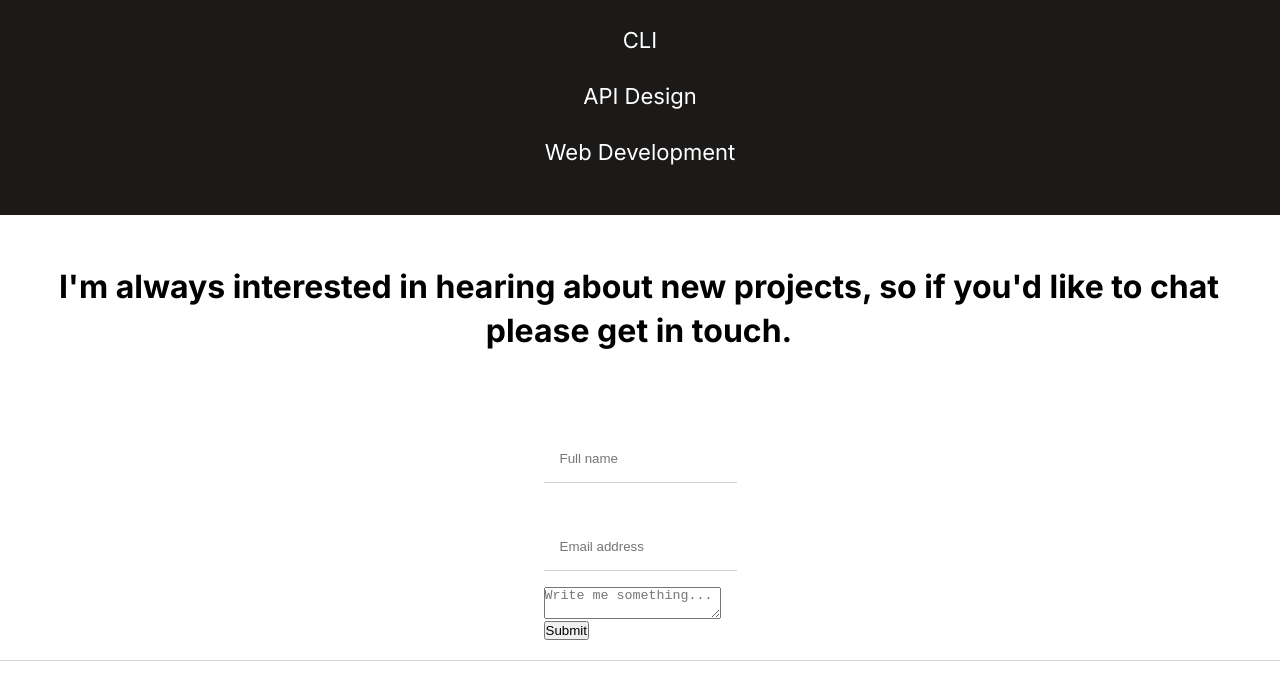
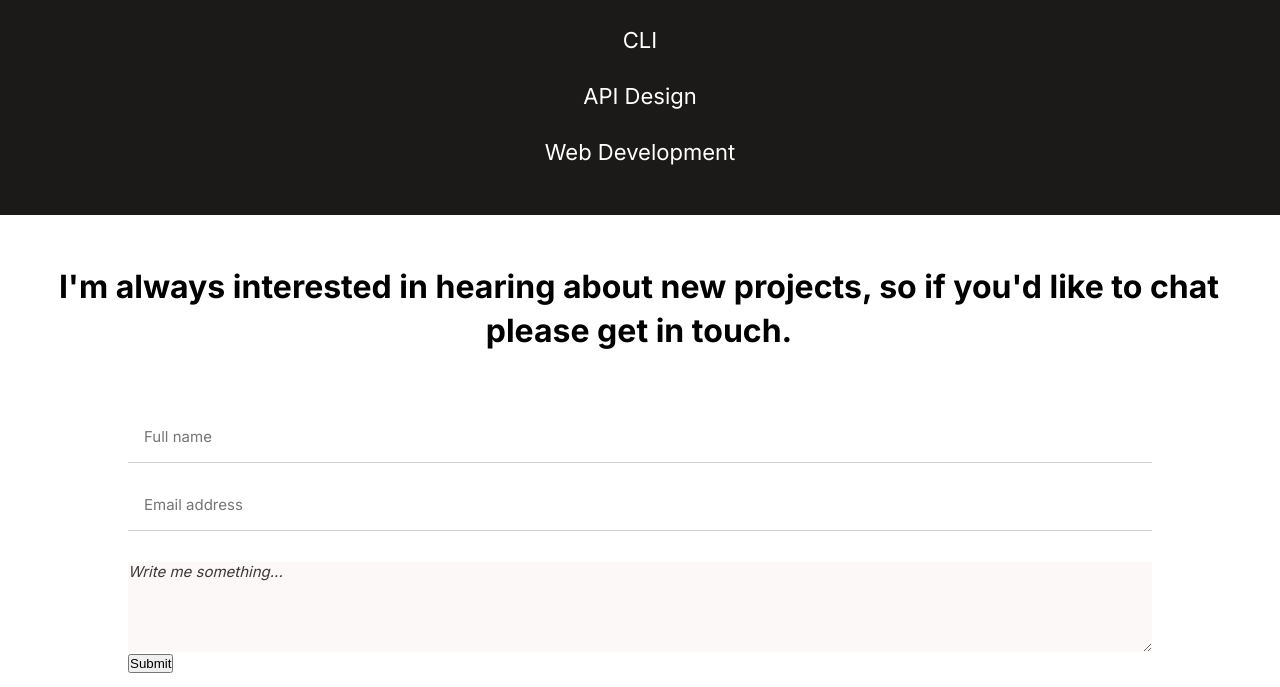
Before and after one commit to peteryeungtt/My-Portfolio, a plain HTML site: page index.html in a window 1280 px wide. Shown: the part 5336-6023 px from the top of the page. Drawn offline with Linux system fonts and the light colour scheme; a web font is replaced by a local one.

Commit message:
Add style to input elements and textarea

```diff
--- a/index.html
+++ b/index.html
@@ -315,7 +315,7 @@
               I'm always interested in hearing about new projects, so if you'd
               like to chat please get in touch.
             </p>
-            <ul>
+            <ul class="input-wrapper">
               <li>
                 <input
                   type="text"
--- a/styles.css
+++ b/styles.css
@@ -438,8 +438,33 @@ background-position: bottom;
   width: 100%;
   border: none;
   border-bottom: 0.5px solid lightgray;
-  padding: 5vh 0 2vh 2vh;
+
   margin-bottom: 2vh;
+  padding: 1.6rem 1.5rem 1.6rem 1.5rem;
+}
+
+#name, #email {
+  font-family: var(--font-inter);
+  font-size:1.5rem ;
+  padding-left: 1.6rem;
+}
+
+#message{
+  font-family: var(--font-inter);
+  color: red;
+  font-style: italic;
+  font-weight: 400;
+  font-size: 1.5rem;
+  background-color: #FBF8F7 ;
+  width: 100%;
+  height: 9rem;
+  border-style: none;
+  margin-top: 15px;
+
+}
+
+.input-wrapper textarea::placeholder {
+  color: #3C3A39;
 }
 
 .footer-text {
@@ -451,6 +476,9 @@ background-position: bottom;
   font-weight: 700;
 }
 
+.input-wrapper{
+  width:80%;
+}
 
 @media only screen and (min-width: 768px) {
   .navbar {
```
